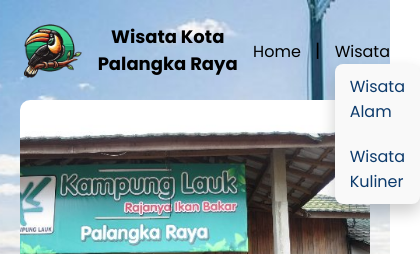
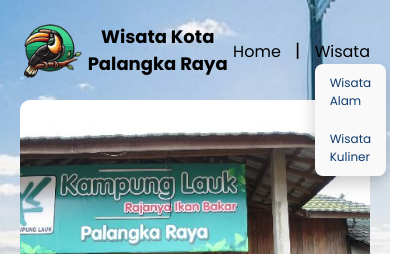
Before and after one commit to Rimiruuu21/WEB_TUGAS_PP_WISATAKOTAPALANGKARAYA, a plain HTML site: page index.html in a window 390 px wide. Both pictures are taken after a click on the element "Wisata". Shown: the top 254 px of the page, 420 px wide, since content can reach past the window. Drawn offline with nearby package versions, Linux system fonts and the light colour scheme.

Commit message:
Update style.css

```diff
--- a/style.css
+++ b/style.css
@@ -345,10 +345,6 @@ html {
     height: 60px; /* Ukuran logo lebih kecil pada tablet */
   }
 
-  .dropdown-content {
-    margin-right: 70px;
-  }
-
   .footer {
     height: auto; /* Membuat tinggi footer lebih fleksibel pada tablet */
     padding: 40px 20px; /* Memberikan ruang lebih pada sisi-sisinya */
@@ -371,12 +367,16 @@ html {
     font-size: 16px; /* Membuat elemen tidak menjadi blok penuh */
   }
 
+  .dropdown-content a {
+    font-size: 12px;
+  }
+
   .logo {
     margin-left: 0; /* Mengurangi margin kiri pada tablet */
   }
 
   .wisata {
-    margin-right: -20px; /* Mengurangi margin kanan pada tablet */
+    margin-right: 0; /* Mengurangi margin kanan pada tablet */
   }
 }
 
```
